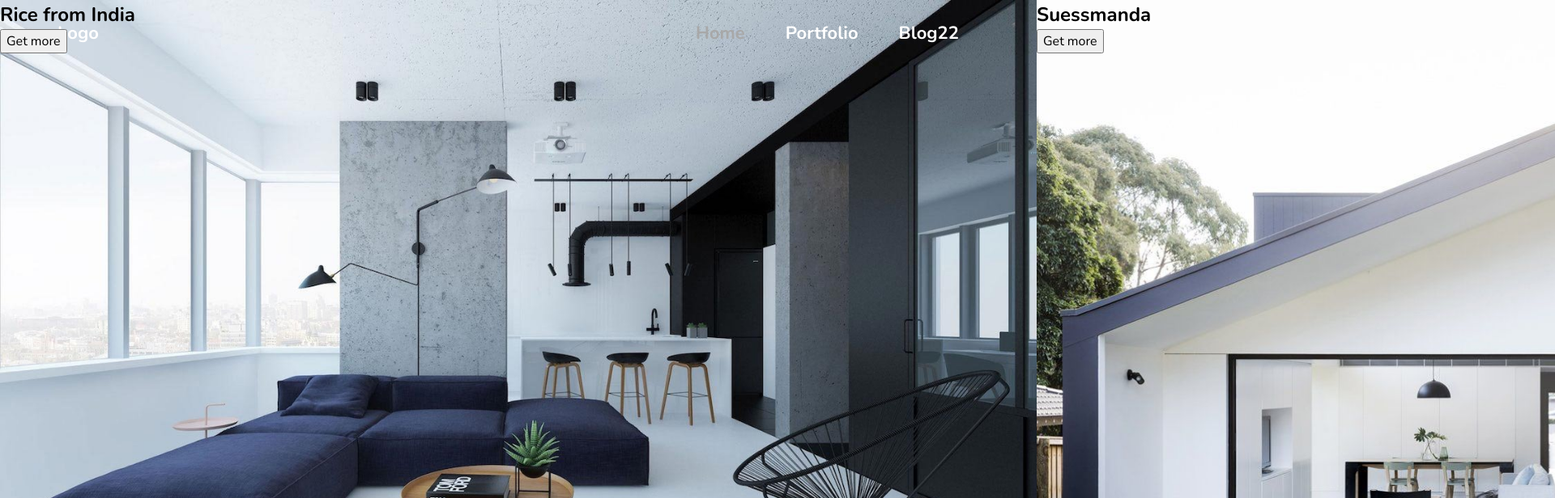
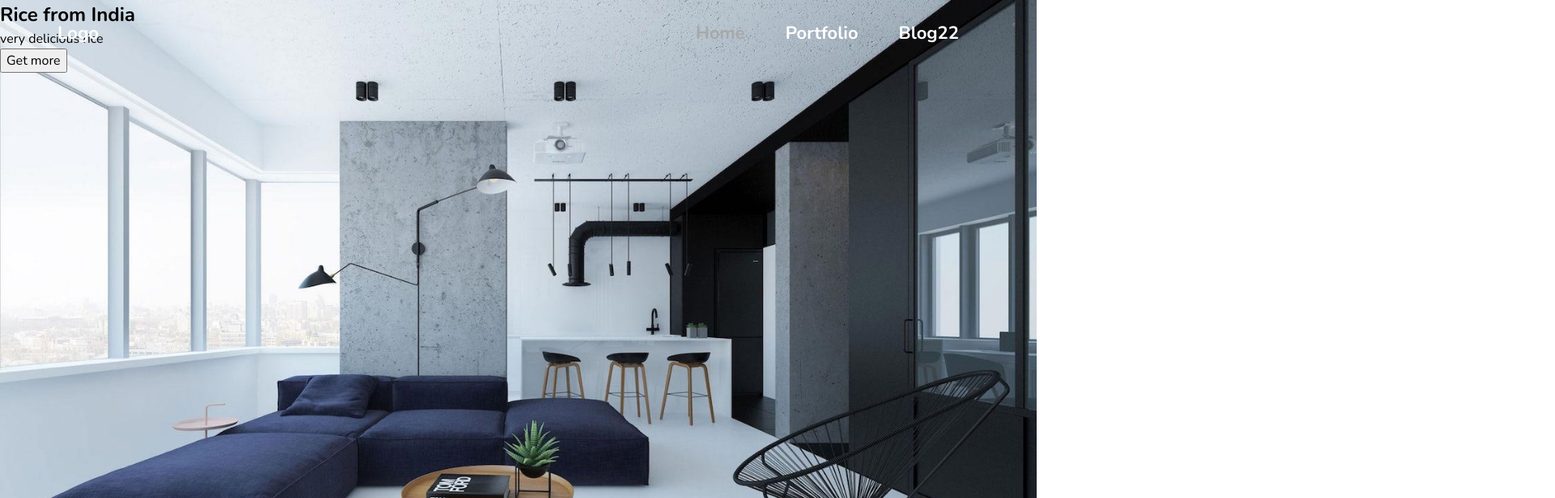
Before and after one commit to homer1137/photoBlog, a Next.js app: page / in a window 1280 px wide. Shown: the top 616 px of the page at 81% size, 1920 px wide, since content can reach past the window. Built offline with nearby package versions, Linux system fonts and the light colour scheme.

Commit message:
work nice

```diff
--- a/components/SmallSlider/SmallSlider.js
+++ b/components/SmallSlider/SmallSlider.js
@@ -8,11 +8,9 @@ import styles from "../../styles/Slider.module.css";
 
 export default function SmallSlider({ moveSlider, setMoveSlider }) {
   const sliderArray2 = sliderArray;
-  console.log({sliderArray2})
+
   //движение стелками
-  const active2 = {
-    basis: true,
-  };
+
   function moveRight() {
     if (moveSlider === 100 * (sliderArray2.length - 1)) {
       setMoveSlider((prev) => prev - 100 * (sliderArray2.length - 1));
@@ -73,49 +71,59 @@ export default function SmallSlider({ moveSlider, setMoveSlider }) {
   }
 
   return (
-
-
-
-
     <div className={styles.sliderContainer}>
       <div className={styles.sliderWindow}>
         <div
           className={styles.sliderContainerRowWrapper}
-          style={{ width: `${sliderArray2.length*100+'%'}`}}
-
+          style={{
+            width: `${sliderArray2.length * 100 + "%"}`,
+            right: `${
+              state.isScrolling
+                ? moveSlider + state.scrollX + "%"
+                : moveSlider + "%"
+            }`,
+          }}
+          /* right: ${(props)=>{
+    if (props.state.isScrolling) {
+      return (props.state.isScrolling?props.moveSlider + props.state.scrollX + 'px':null)
+    } else return ((props) => props.moveSlider + "px")
+    }}; */
 
           state={state}
-
         >
           {sliderArray2.map((item) => (
             <div
               className={styles.sliderContainerRow2}
-
               onPointerDown={(e) => onMouseDown1(e)}
               onPointerUp={(e) => onMouseUp1(e)}
               onPointerMove={(e) => onMouseMove1(e)}
               onPointerLeave={(e) => onMouseUp1(e)}
               key={item.title}
             >
-              <div style={{width: '100%', height: '100vh'}}
-              >
+              <div style={{ width: "100%", height: "100vh" }}>
                 <Image
                   src={item.picture}
-
                   layout="fill"
                   objectFit="cover"
-
                   alt={"minimalism house"}
                 />
               </div>
-              <div style={{position: 'absolute', top: '0', left: '0', zIndex: '21'}}>
+              <div
+                style={{
+                  position: "absolute",
+                  top: "0",
+                  left: "0",
+                  zIndex: "15",
+                  width: "100%",
+                  height: "100%",
+                }}
+              >
                 <h2>{item.title}</h2>
-              <button style={{zIndex: '12'}}>Get more</button>
+                <div>{item.description}</div>
+                <button style={{ zIndex: "15" }}>Get more</button>
               </div>
-
             </div>
           ))}
-
         </div>
       </div>
       <div className={styles.sliderContainerRow}>
@@ -126,16 +134,13 @@ export default function SmallSlider({ moveSlider, setMoveSlider }) {
               className={styles.liStyled}
               key={item.title}
               onClick={() => setMoveSlider(100 * index)}
-              active2={
-                index === (moveSlider + 100) / 100 - 1 ? { active2 } : null
-              }
+
+              style={{ backgroundColor: `${(index === (moveSlider + 100) / 100 - 1)? 'green':'coral'}`}}
             ></li>
           ))}
         </ul>
         <IoChevronForward className={styles.arrowright} onClick={moveRight} />
       </div>
     </div>
-
-
   );
 }
--- a/styles/Header.module.css
+++ b/styles/Header.module.css
@@ -3,7 +3,7 @@
     top: 0;
     left: 0;
     width: 100%;
-    z-index: 4;
+    z-index: 24;
 
 }
 
--- a/styles/Slider.module.css
+++ b/styles/Slider.module.css
@@ -1,3 +1,12 @@
+.sliderContainer {
+  position: absolute;
+  top: 0;
+  left: 0;
+  width: 100%;
+  height: 100%;
+  overflow: hidden;
+}
+
 
 .arrow {
     color: coral;
@@ -5,7 +14,7 @@
     height: 25px;
     width: 25px;
     cursor: pointer;
-    z-index: 12;
+    z-index: 18;
 }
 .arrow:active {
     color:aqua;
@@ -24,7 +33,7 @@
     height: 25px;
     width: 25px;
     cursor: pointer;
-    z-index: 12;
+    z-index: 18;
 
 }
 .arrowright:active {
@@ -43,13 +52,7 @@
   background-color: coral;
 }
 
-.sliderContainer {
-  position: absolute;
-  top: 0;
-  left: 0;
 
-  width: 100%;
-}
 
 .sliderColumnContainer {
   position: absolute;
@@ -76,7 +79,7 @@
   display: flex;
   flex-direction: row;
   align-items: center;
-
+  position: relative;
   /* width: ${props=>props.sliderArray*400+'px'}; */
   transition-duration: 0.5s;
 
@@ -101,11 +104,12 @@
   align-items: flex-end;
   padding-bottom: 2rem;
   display: flex;
-  z-index:  12;
+  z-index:  18;
+
   width: 100%;
-  height: 100%;
+  height: 10%;
 
-  top: 0;
+  top: 90%;
   left: 0;
 }
 
```
Lines whose indentation alone changed are shown as unchanged.
